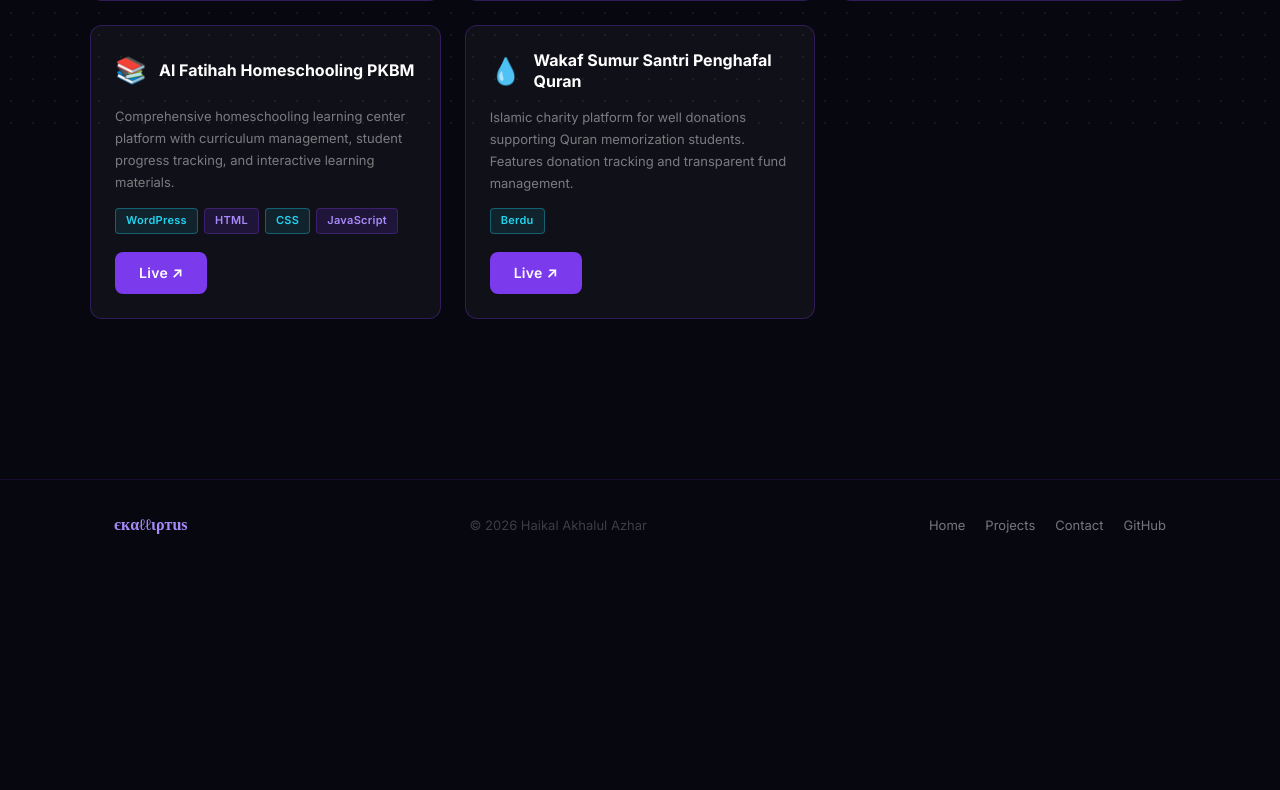
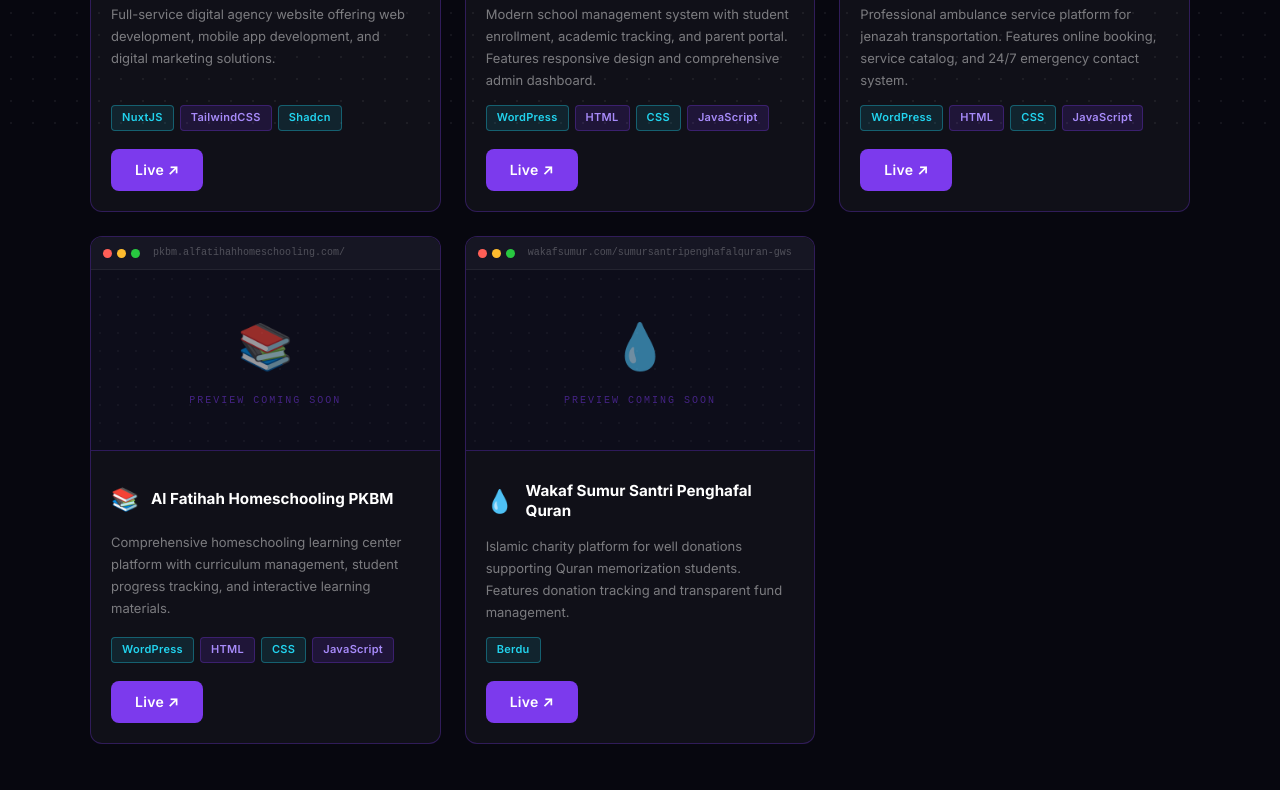
Before and after one commit to anrdart/itsme, an Astro site: page /projects in a window 1280 px wide. Shown: the part 658-1448 px from the top of the page. Before the commit the page ends 1228 px from the top, so only its background shows below. Built offline with nearby package versions, Linux system fonts and the light colour scheme; Astro itself is replaced by a stand-in of ours.

Commit message:
feat: enhance ProjectCard component with preview image support and update project data structure

```diff
--- a/src/components/ProjectCard.astro
+++ b/src/components/ProjectCard.astro
@@ -6,11 +6,35 @@ interface Props {
   description: string;
   tags: string[];
   liveUrl: string;
+  previewImage?: string | null;
 }
 
-const { icon, name, description, tags, liveUrl } = Astro.props;
+const { icon, name, description, tags, liveUrl, previewImage } = Astro.props;
 ---
 <article class="project-card card reveal">
+
+  <!-- Preview image / placeholder -->
+  <a href={liveUrl} class="proj-preview-link" target="_blank" rel="noopener noreferrer" tabindex="-1" aria-hidden="true">
+    <div class="proj-preview">
+      <!-- Fake browser chrome -->
+      <div class="browser-bar">
+        <span class="browser-dot" style="background:#ff5f57"></span>
+        <span class="browser-dot" style="background:#febc2e"></span>
+        <span class="browser-dot" style="background:#28c840"></span>
+        <span class="browser-url">{liveUrl.replace('https://', '')}</span>
+      </div>
+
+      {previewImage
+        ? <img src={previewImage} alt={`${name} preview`} class="proj-screenshot" loading="lazy" />
+        : <div class="proj-placeholder">
+            <span class="placeholder-icon" aria-hidden="true">{icon}</span>
+            <span class="placeholder-label">Preview coming soon</span>
+          </div>
+      }
+    </div>
+  </a>
+
+  <!-- Card content -->
   <header class="proj-header">
     <span class="proj-icon" aria-hidden="true">{icon}</span>
     <h3 class="proj-name">{name}</h3>
@@ -39,21 +63,102 @@ const { icon, name, description, tags, liveUrl } = Astro.props;
   display: flex;
   flex-direction: column;
   gap: 14px;
+  padding: 0;
+  overflow: hidden;
 }
 
+/* Preview area */
+.proj-preview-link {
+  display: block;
+  text-decoration: none;
+}
+
+.proj-preview {
+  background: #0d0d1a;
+  border-bottom: 1px solid var(--border-violet);
+  overflow: hidden;
+}
+
+.browser-bar {
+  display: flex;
+  align-items: center;
+  gap: 5px;
+  padding: 8px 12px;
+  background: rgba(255, 255, 255, 0.04);
+  border-bottom: 1px solid rgba(255, 255, 255, 0.06);
+}
+
+.browser-dot {
+  width: 9px;
+  height: 9px;
+  border-radius: 50%;
+  flex-shrink: 0;
+}
+
+.browser-url {
+  font-size: 10px;
+  font-family: var(--font-mono);
+  color: rgba(255, 255, 255, 0.25);
+  margin-left: 8px;
+  overflow: hidden;
+  text-overflow: ellipsis;
+  white-space: nowrap;
+  flex: 1;
+}
+
+.proj-screenshot {
+  display: block;
+  width: 100%;
+  height: 180px;
+  object-fit: cover;
+  object-position: top;
+  transition: transform 400ms ease;
+}
+
+.proj-preview-link:hover .proj-screenshot {
+  transform: scale(1.03);
+}
+
+/* Placeholder when no real screenshot */
+.proj-placeholder {
+  height: 180px;
+  display: flex;
+  flex-direction: column;
+  align-items: center;
+  justify-content: center;
+  gap: 10px;
+  background-image: radial-gradient(circle, rgba(255,255,255,0.04) 1px, transparent 1px);
+  background-size: 18px 18px;
+}
+
+.placeholder-icon {
+  font-size: 2.8rem;
+  opacity: 0.6;
+}
+
+.placeholder-label {
+  font-size: 10px;
+  font-family: var(--font-mono);
+  letter-spacing: 2px;
+  color: rgba(124, 58, 237, 0.5);
+  text-transform: uppercase;
+}
+
+/* Card content padding */
 .proj-header {
   display: flex;
   align-items: center;
   gap: 12px;
+  padding: 16px 20px 0;
 }
 
 .proj-icon {
-  font-size: 1.6rem;
+  font-size: 1.4rem;
   flex-shrink: 0;
 }
 
 .proj-name {
-  font-size: 1rem;
+  font-size: 0.95rem;
   font-weight: 700;
   line-height: 1.3;
 }
@@ -63,16 +168,18 @@ const { icon, name, description, tags, liveUrl } = Astro.props;
   color: var(--text-sec);
   line-height: 1.7;
   flex: 1;
+  padding: 0 20px;
 }
 
 .proj-tags {
   display: flex;
   flex-wrap: wrap;
   gap: 6px;
+  padding: 0 20px;
 }
 
 .proj-footer {
   margin-top: auto;
-  padding-top: 4px;
+  padding: 4px 20px 20px;
 }
 </style>
--- a/src/data/projects.js
+++ b/src/data/projects.js
@@ -1,4 +1,5 @@
 // src/data/projects.js
+// previewImage: path to screenshot in public/img/projects/ — set to null until real screenshots are added
 export const PROJECTS = [
   {
     icon: '🏢',
@@ -6,6 +7,7 @@ export const PROJECTS = [
     description: 'Full-service digital agency website offering web development, mobile app development, and digital marketing solutions.',
     tags: ['NuxtJS', 'TailwindCSS', 'Shadcn'],
     liveUrl: 'https://ekalliptus.com',
+    previewImage: null,
   },
   {
     icon: '🎓',
@@ -13,6 +15,7 @@ export const PROJECTS = [
     description: 'Modern school management system with student enrollment, academic tracking, and parent portal. Features responsive design and comprehensive admin dashboard.',
     tags: ['WordPress', 'HTML', 'CSS', 'JavaScript'],
     liveUrl: 'https://alhidayahschool.sch.id/',
+    previewImage: null,
   },
   {
     icon: '🚑',
@@ -20,6 +23,7 @@ export const PROJECTS = [
     description: 'Professional ambulance service platform for jenazah transportation. Features online booking, service catalog, and 24/7 emergency contact system.',
     tags: ['WordPress', 'HTML', 'CSS', 'JavaScript'],
     liveUrl: 'https://ambulancejenazahpremium.com/',
+    previewImage: null,
   },
   {
     icon: '📚',
@@ -27,6 +31,7 @@ export const PROJECTS = [
     description: 'Comprehensive homeschooling learning center platform with curriculum management, student progress tracking, and interactive learning materials.',
     tags: ['WordPress', 'HTML', 'CSS', 'JavaScript'],
     liveUrl: 'https://pkbm.alfatihahhomeschooling.com/',
+    previewImage: null,
   },
   {
     icon: '💧',
@@ -34,5 +39,6 @@ export const PROJECTS = [
     description: 'Islamic charity platform for well donations supporting Quran memorization students. Features donation tracking and transparent fund management.',
     tags: ['Berdu'],
     liveUrl: 'https://wakafsumur.com/sumursantripenghafalquran-gws',
+    previewImage: null,
   },
 ];
--- a/src/pages/projects.astro
+++ b/src/pages/projects.astro
@@ -23,6 +23,7 @@ import { PROJECTS } from '../data/projects.js';
           description={project.description}
           tags={project.tags}
           liveUrl={project.liveUrl}
+          previewImage={project.previewImage}
         />
       ))}
     </div>
--- a/src/styles/global.css
+++ b/src/styles/global.css
@@ -210,13 +210,18 @@ main {
   pointer-events: none;
   z-index: 9998;
   transform: translate(-50%, -50%);
-  transition: transform 0.08s ease;
+  transition: transform 200ms ease, border-color 200ms ease, background 200ms ease;
 }
 
-.custom-cursor.hover-link,
+.custom-cursor.hover-link {
+  background: var(--cyan);
+  transform: translate(-50%, -50%) scale(1.5);
+}
+
 .cursor-follower.hover-link {
-  background: var(--cyan);
   border-color: var(--cyan);
+  transform: translate(-50%, -50%) scale(0.5);
+  background: transparent;
 }
 
 /* === ACCESSIBILITY === */
```
Also changed, not shown: 1 other file.
